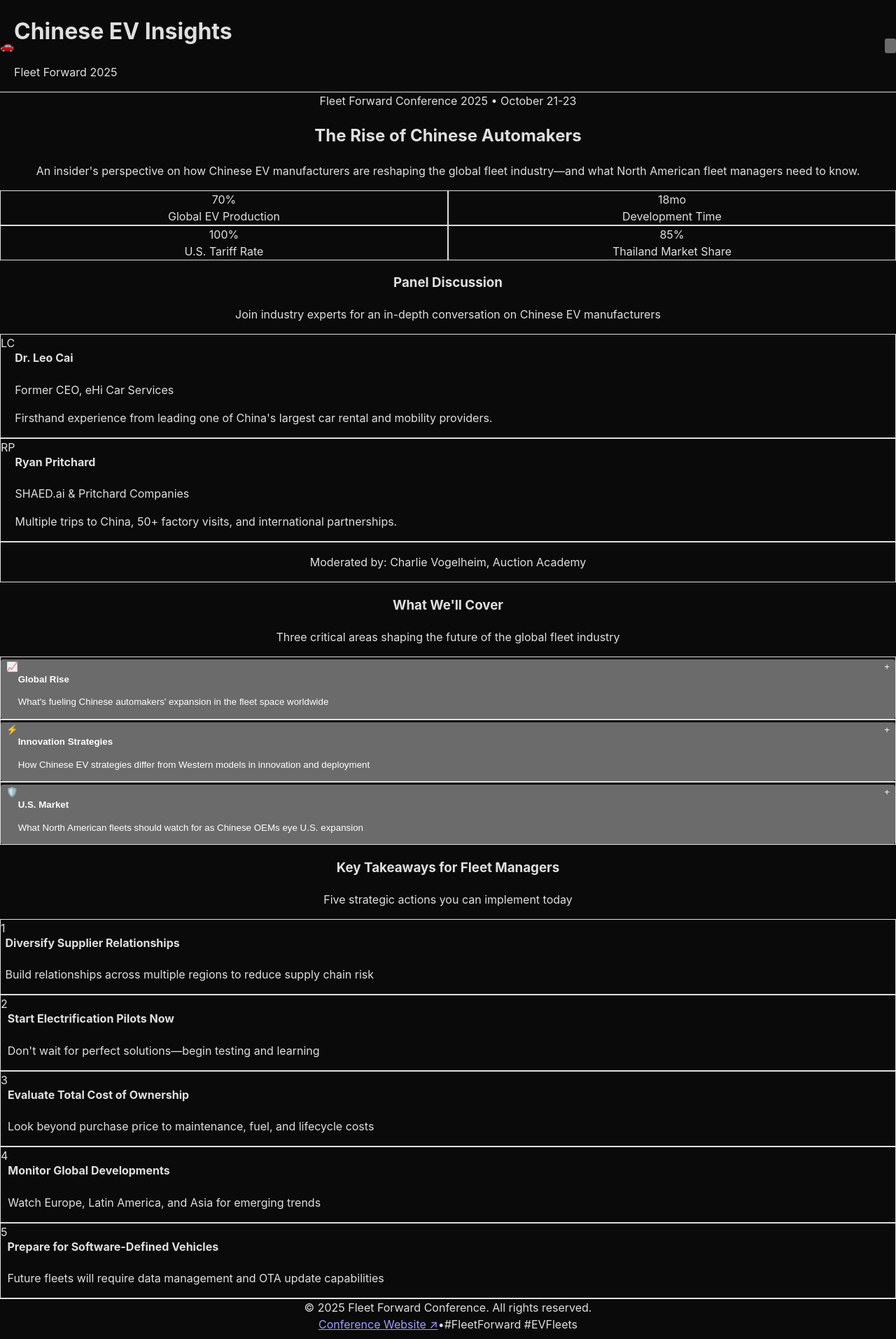
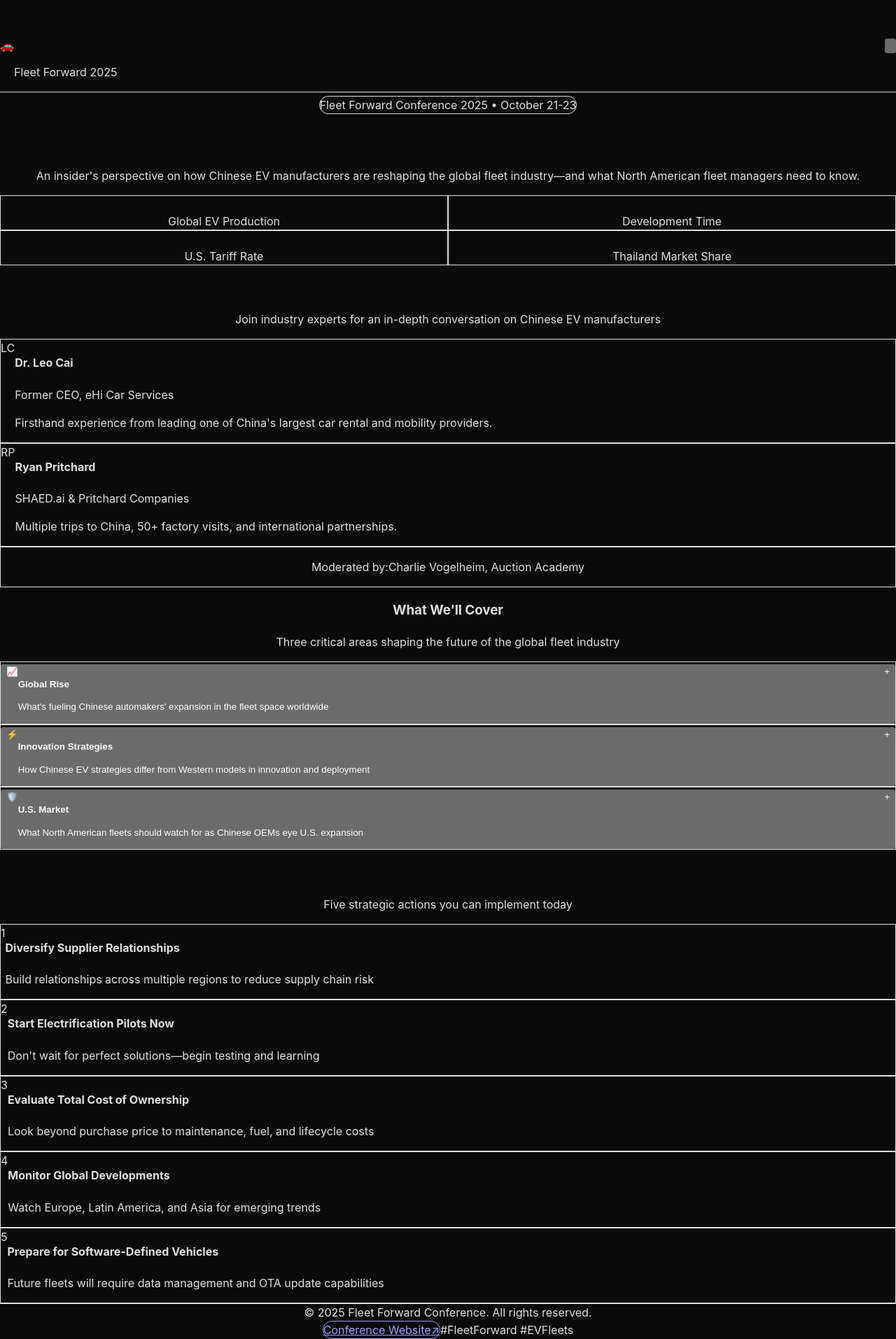
Before and after one commit to shaed-rp/fleetforward, a React (Vite) app: page / in a window 1280 px wide. Shown: the whole page at 70% size. Built offline with nearby package versions, Linux system fonts and the light colour scheme.

Commit message:
Major visual enhancements: Modern gradients, glass morphism, improved typography, and premium animations

```diff
--- a/src/components/Footer.tsx
+++ b/src/components/Footer.tsx
@@ -2,23 +2,26 @@
 
 const Footer: React.FC = () => {
   return (
-    <footer className="py-8 border-t border-gray-800">
+    <footer className="py-12 border-t border-gray-700/50 bg-gradient-to-t from-gray-900/50 to-transparent">
       <div className="container mx-auto px-4">
-        <div className="flex flex-col md:flex-row justify-between items-center gap-4 text-sm text-gray-400">
-          <div>
+        <div className="flex flex-col md:flex-row justify-between items-center gap-6 text-sm">
+          <div className="text-gray-400">
             © 2025 Fleet Forward Conference. All rights reserved.
           </div>
-          <div className="flex items-center gap-4">
+          <div className="flex items-center gap-6">
             <a
               href="https://www.fleetforwardconference.com"
               target="_blank"
               rel="noopener noreferrer"
-              className="hover:text-primary transition-colors focus:outline-none focus:ring-2 focus:ring-blue-500 focus:ring-offset-2 focus:ring-offset-gray-950 rounded"
+              className="group flex items-center gap-2 px-4 py-2 rounded-full bg-gradient-to-r from-primary/10 to-secondary/10 border border-primary/20 hover:border-primary/40 text-gray-300 hover:text-white transition-all duration-300 hover-lift"
             >
-              Conference Website ↗
+              <span>Conference Website</span>
+              <span className="group-hover:translate-x-1 transition-transform duration-300">↗</span>
             </a>
-            <span aria-hidden="true">•</span>
-            <span>#FleetForward #EVFleets</span>
+            <div className="flex items-center gap-2 text-gray-500">
+              <span className="w-1 h-1 bg-gray-500 rounded-full"></span>
+              <span>#FleetForward #EVFleets</span>
+            </div>
           </div>
         </div>
       </div>
--- a/src/components/Header.tsx
+++ b/src/components/Header.tsx
@@ -3,16 +3,18 @@
 
 const Header: React.FC = () => {
   return (
-    <header className="sticky top-0 z-50 bg-gray-900/95 backdrop-blur-sm border-b border-gray-800">
+    <header className="sticky top-0 z-50 bg-gray-900/95 backdrop-blur-md border-b border-gray-700/50">
       <div className="container mx-auto px-4 py-4">
         <div className="flex items-center justify-between">
-          <div className="flex items-center gap-3">
-            <div className="w-10 h-10 rounded-lg bg-primary/20 flex items-center justify-center">
+          <div className="flex items-center gap-4">
+            <div className="w-12 h-12 rounded-2xl bg-gradient-to-br from-primary/20 to-secondary/20 flex items-center justify-center animate-float">
               <span className="text-2xl" role="img" aria-label="Car">🚗</span>
             </div>
             <div>
-              <h1 className="text-lg font-bold">Chinese EV Insights</h1>
-              <p className="text-xs text-gray-400">Fleet Forward 2025</p>
+              <h1 className="text-xl font-bold bg-gradient-to-r from-white to-gray-300 bg-clip-text text-transparent">
+                Chinese EV Insights
+              </h1>
+              <p className="text-sm text-gray-400 font-medium">Fleet Forward 2025</p>
             </div>
           </div>
           <MobileMenu />
--- a/src/components/HeroSection.tsx
+++ b/src/components/HeroSection.tsx
@@ -4,19 +4,26 @@
 
 const HeroSection: React.FC = () => {
   return (
-    <section id="hero" className="py-12 md:py-20">
-      <div className="container mx-auto px-4">
-        <div className="max-w-3xl mx-auto text-center space-y-6">
-          <div className="inline-block px-4 py-1.5 bg-secondary/20 text-secondary rounded-full text-sm font-medium">
+    <section id="hero" className="relative py-20 md:py-32 overflow-hidden">
+      {/* Gradient background */}
+      <div className="absolute inset-0 bg-gradient-to-br from-gray-950 via-gray-900 to-gray-800"></div>
+      <div className="absolute inset-0 bg-gradient-to-r from-primary/10 via-transparent to-secondary/10"></div>
+
+      <div className="relative container mx-auto px-4">
+        <div className="max-w-4xl mx-auto text-center space-y-8">
+          <div className="inline-flex items-center gap-2 px-6 py-3 bg-gradient-to-r from-secondary/20 to-primary/20 border border-secondary/30 rounded-full text-sm font-medium backdrop-blur-sm">
+            <span className="w-2 h-2 bg-secondary rounded-full animate-pulse"></span>
             Fleet Forward Conference 2025 • October 21-23
           </div>
 
-          <h2 className="text-4xl md:text-6xl font-bold leading-tight">
+          <h2 className="text-5xl md:text-7xl font-bold leading-tight bg-gradient-to-r from-white via-gray-100 to-gray-300 bg-clip-text text-transparent">
             The Rise of{' '}
-            <span className="text-primary">Chinese Automakers</span>
+            <span className="bg-gradient-to-r from-primary to-secondary bg-clip-text text-transparent">
+              Chinese Automakers
+            </span>
           </h2>
 
-          <p className="text-xl text-gray-300 max-w-2xl mx-auto">
+          <p className="text-xl md:text-2xl text-gray-300 max-w-3xl mx-auto leading-relaxed">
             An insider's perspective on how Chinese EV manufacturers are reshaping
             the global fleet industry—and what North American fleet managers need to know.
           </p>
--- a/src/components/PanelInfo.tsx
+++ b/src/components/PanelInfo.tsx
@@ -3,38 +3,43 @@
 
 const PanelInfo: React.FC = () => {
   return (
-    <section id="panel" className="py-12 bg-gray-900/50">
+    <section id="panel" className="py-20 bg-gradient-to-b from-gray-900/50 to-gray-800/30">
       <div className="container mx-auto px-4">
-        <div className="max-w-4xl mx-auto">
-          <div className="text-center mb-10">
-            <h3 className="text-3xl font-bold mb-3">Panel Discussion</h3>
-            <p className="text-gray-400">
+        <div className="max-w-6xl mx-auto">
+          <div className="text-center mb-16">
+            <h3 className="text-4xl md:text-5xl font-bold mb-6 bg-gradient-to-r from-white to-gray-300 bg-clip-text text-transparent">
+              Panel Discussion
+            </h3>
+            <p className="text-xl text-gray-400 max-w-3xl mx-auto leading-relaxed">
               Join industry experts for an in-depth conversation on Chinese EV manufacturers
             </p>
           </div>
 
-          <div className="grid md:grid-cols-2 gap-6 mb-8">
+          <div className="grid md:grid-cols-2 gap-8 mb-12">
             {panelists.map((panelist, index) => (
-              <div key={index} className="p-6 rounded-lg bg-gray-900 border border-gray-800">
-                <div className="flex items-start gap-4">
-                  <div className={`w-16 h-16 rounded-full ${panelist.color}/20 flex items-center justify-center flex-shrink-0`}>
-                    <span className={`text-2xl font-bold text-${panelist.color.replace('bg-', '')}`}>
+              <div key={index} className="group p-8 rounded-3xl bg-gradient-to-br from-gray-900/90 to-gray-800/90 backdrop-blur-sm border border-gray-700/50 hover:border-primary/50 transition-all duration-300 hover-lift">
+                <div className="flex items-start gap-6">
+                  <div className="w-20 h-20 rounded-2xl bg-gradient-to-br from-primary/20 to-secondary/20 flex items-center justify-center flex-shrink-0 group-hover:scale-110 transition-transform duration-300">
+                    <span className="text-3xl font-bold text-primary">
                       {panelist.initials}
                     </span>
                   </div>
                   <div className="flex-1">
-                    <h4 className="font-bold text-lg">{panelist.name}</h4>
-                    <p className="text-sm text-gray-400 mb-2">{panelist.role}</p>
-                    <p className="text-sm text-gray-300">{panelist.description}</p>
+                    <h4 className="font-bold text-2xl mb-2 text-white group-hover:text-primary transition-colors">
+                      {panelist.name}
+                    </h4>
+                    <p className="text-lg text-gray-400 mb-4 font-medium">{panelist.role}</p>
+                    <p className="text-gray-300 leading-relaxed">{panelist.description}</p>
                   </div>
                 </div>
               </div>
             ))}
           </div>
 
-          <div className="p-4 bg-gray-900 rounded-lg border border-gray-800 text-center">
-            <p className="text-sm">
-              <span className="font-semibold">Moderated by:</span> Charlie Vogelheim, Auction Academy
+          <div className="p-8 rounded-3xl bg-gradient-to-r from-primary/10 to-secondary/10 border border-primary/20 text-center backdrop-blur-sm">
+            <p className="text-lg">
+              <span className="font-bold text-primary">Moderated by:</span>
+              <span className="text-white ml-2">Charlie Vogelheim, Auction Academy</span>
             </p>
           </div>
         </div>
--- a/src/components/StatsGrid.tsx
+++ b/src/components/StatsGrid.tsx
@@ -7,15 +7,20 @@
 
 const StatsGrid: React.FC<StatsGridProps> = ({ stats }) => {
   return (
-    <div className="grid grid-cols-2 md:grid-cols-4 gap-4 pt-8">
+    <div className="grid grid-cols-2 md:grid-cols-4 gap-6 pt-12">
       {stats.map((stat, index) => (
         <div
           key={index}
-          className="p-4 rounded-lg bg-gray-900 border border-gray-800 hover-lift animate-fade-in"
+          className="group relative p-6 rounded-2xl bg-gradient-to-br from-gray-900/80 to-gray-800/80 backdrop-blur-sm border border-gray-700/50 hover:border-primary/50 transition-all duration-300 hover-lift animate-fade-in"
           style={{ animationDelay: `${index * 0.1}s` }}
         >
-          <div className="text-3xl font-bold text-primary">{stat.value}</div>
-          <div className="text-xs text-gray-400 mt-1">{stat.label}</div>
+          <div className="absolute inset-0 rounded-2xl bg-gradient-to-br from-primary/5 to-secondary/5 opacity-0 group-hover:opacity-100 transition-opacity duration-300"></div>
+          <div className="relative">
+            <div className="text-4xl font-bold bg-gradient-to-r from-primary to-secondary bg-clip-text text-transparent">
+              {stat.value}
+            </div>
+            <div className="text-sm text-gray-400 mt-2 font-medium">{stat.label}</div>
+          </div>
         </div>
       ))}
     </div>
--- a/src/components/TakeawaysSection.tsx
+++ b/src/components/TakeawaysSection.tsx
@@ -3,30 +3,34 @@
 
 const TakeawaysSection: React.FC = () => {
   return (
-    <section id="takeaways" className="py-12 bg-gray-900/50">
+    <section id="takeaways" className="py-20 bg-gradient-to-b from-gray-800/30 to-gray-900/50">
       <div className="container mx-auto px-4">
-        <div className="max-w-4xl mx-auto">
-          <div className="text-center mb-10">
-            <h3 className="text-3xl font-bold mb-3">Key Takeaways for Fleet Managers</h3>
-            <p className="text-gray-400">
+        <div className="max-w-6xl mx-auto">
+          <div className="text-center mb-16">
+            <h3 className="text-4xl md:text-5xl font-bold mb-6 bg-gradient-to-r from-white to-gray-300 bg-clip-text text-transparent">
+              Key Takeaways for Fleet Managers
+            </h3>
+            <p className="text-xl text-gray-400 max-w-3xl mx-auto leading-relaxed">
               Five strategic actions you can implement today
             </p>
           </div>
 
-          <div className="grid md:grid-cols-2 gap-4">
+          <div className="grid md:grid-cols-2 gap-6">
             {takeaways.map((takeaway, index) => (
               <div
                 key={index}
-                className="p-6 rounded-lg bg-gray-900 border border-gray-800 hover:border-primary/50 hover-lift transition-smooth animate-fade-in"
+                className="group p-8 rounded-3xl bg-gradient-to-br from-gray-900/90 to-gray-800/90 backdrop-blur-sm border border-gray-700/50 hover:border-primary/50 hover-lift transition-all duration-300 animate-fade-in"
                 style={{ animationDelay: `${index * 0.1}s` }}
               >
-                <div className="flex items-start gap-3">
-                  <div className="w-8 h-8 rounded-full bg-primary/20 flex items-center justify-center flex-shrink-0 text-primary font-bold">
+                <div className="flex items-start gap-4">
+                  <div className="w-12 h-12 rounded-2xl bg-gradient-to-br from-primary/20 to-secondary/20 flex items-center justify-center flex-shrink-0 text-primary font-bold text-lg group-hover:scale-110 transition-transform duration-300">
                     {index + 1}
                   </div>
                   <div>
-                    <h4 className="font-bold mb-1">{takeaway.title}</h4>
-                    <p className="text-sm text-gray-400">{takeaway.description}</p>
+                    <h4 className="font-bold text-xl mb-3 text-white group-hover:text-primary transition-colors">
+                      {takeaway.title}
+                    </h4>
+                    <p className="text-gray-300 leading-relaxed">{takeaway.description}</p>
                   </div>
                 </div>
               </div>
--- a/src/components/TopicCard.tsx
+++ b/src/components/TopicCard.tsx
@@ -9,23 +9,27 @@
 
 const TopicCard: React.FC<TopicCardProps> = ({ topic, isActive, onToggle }) => {
   return (
-    <div className="rounded-lg bg-gray-900 border border-gray-800 overflow-hidden hover-lift">
+    <div className="group rounded-2xl bg-gradient-to-br from-gray-900/90 to-gray-800/90 backdrop-blur-sm border border-gray-700/50 overflow-hidden hover:border-primary/50 transition-all duration-300 hover-lift">
       <button
         onClick={onToggle}
-        className="w-full p-6 text-left hover:bg-gray-800/50 transition-smooth focus:outline-none focus:ring-2 focus:ring-blue-500 focus:ring-offset-2 focus:ring-offset-gray-950"
+        className="w-full p-8 text-left hover:bg-gradient-to-r hover:from-primary/5 hover:to-secondary/5 transition-all duration-300 focus:outline-none focus:ring-2 focus:ring-primary/50 focus:ring-offset-2 focus:ring-offset-gray-950"
         aria-expanded={isActive}
         aria-controls={`topic-${topic.id}-details`}
       >
-        <div className="flex items-start gap-4">
-          <div className="text-4xl" role="img" aria-label={topic.title}>
+        <div className="flex items-start gap-6">
+          <div className="w-16 h-16 rounded-2xl bg-gradient-to-br from-primary/20 to-secondary/20 flex items-center justify-center text-3xl group-hover:scale-110 transition-transform duration-300">
             {topic.icon}
           </div>
           <div className="flex-1">
-            <h4 className="font-bold text-xl mb-2">{topic.title}</h4>
-            <p className="text-gray-400">{topic.description}</p>
+            <h4 className="font-bold text-2xl mb-3 text-white group-hover:text-primary transition-colors">
+              {topic.title}
+            </h4>
+            <p className="text-gray-400 text-lg leading-relaxed">{topic.description}</p>
           </div>
-          <div className="text-gray-500 text-2xl font-light transition-transform duration-300">
-            {isActive ? '−' : '+'}
+          <div className="w-10 h-10 rounded-full bg-gray-700/50 flex items-center justify-center text-gray-400 group-hover:bg-primary/20 group-hover:text-primary transition-all duration-300">
+            <span className="text-xl font-light">
+              {isActive ? '−' : '+'}
+            </span>
           </div>
         </div>
       </button>
@@ -33,19 +37,19 @@
       {isActive && (
         <div
           id={`topic-${topic.id}-details`}
-          className="px-6 pb-6 border-t border-gray-800 pt-4 animate-slide-up"
+          className="px-8 pb-8 border-t border-gray-700/50 pt-6 animate-slide-up"
           role="region"
           aria-labelledby={`topic-${topic.id}-title`}
         >
-          <ul className="space-y-2">
+          <ul className="space-y-4">
             {topic.details.map((detail, index) => (
               <li
                 key={index}
-                className="flex items-start gap-2 text-gray-300 animate-fade-in"
+                className="flex items-start gap-4 text-gray-300 animate-fade-in group/item"
                 style={{ animationDelay: `${index * 0.1}s` }}
               >
-                <span className="text-primary mt-1" aria-hidden="true">•</span>
-                <span>{detail}</span>
+                <div className="w-2 h-2 rounded-full bg-gradient-to-r from-primary to-secondary mt-3 flex-shrink-0 group-hover/item:scale-125 transition-transform duration-200"></div>
+                <span className="leading-relaxed">{detail}</span>
               </li>
             ))}
           </ul>
```
Also changed, not shown: src/index.css (+56 -2 lines).
